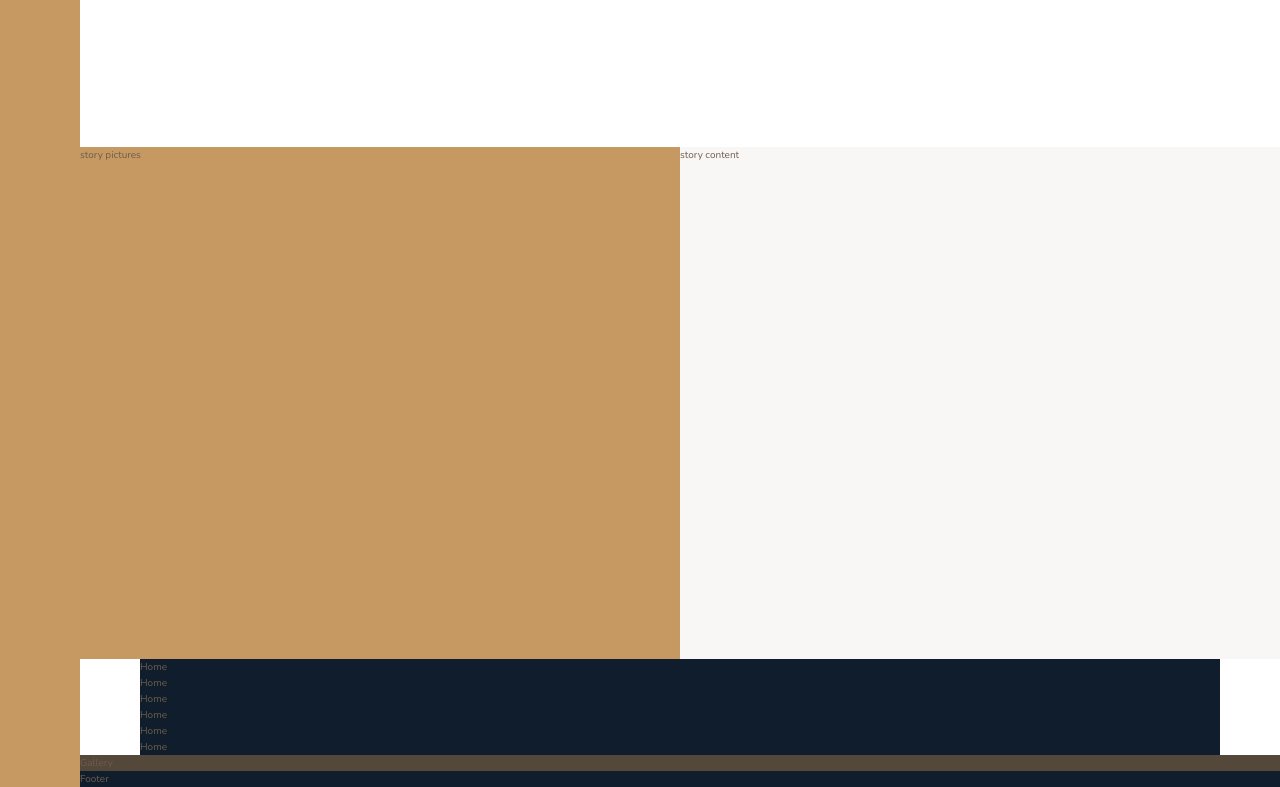
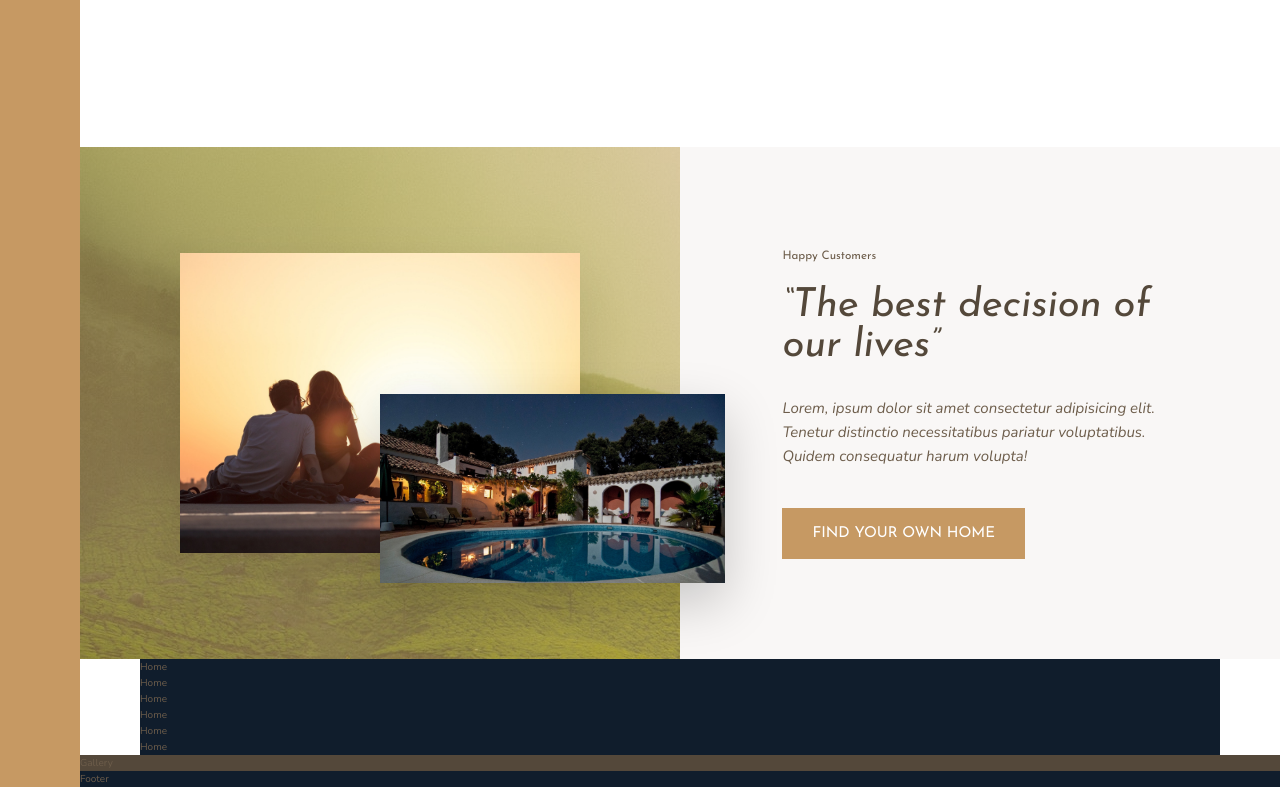
Before and after one commit to khonoridez/U-Sass, a website: page Nexter/index.html in a window 1280 px wide. Shown: the part 1161-1948 px from the top of the page. Drawn offline with nearby package versions, Linux system fonts and the light colour scheme.

Commit message:
Style for Story section

```diff
--- a/Nexter/index.html
+++ b/Nexter/index.html
@@ -75,11 +75,17 @@
         </section>
 
         <div class="story__pictures">
-            story pictures
+            <img src="img/story-1.jpeg" alt="Couple with new house" class="story__img--1">
+            <img src="img/story-2.jpeg" alt="New house" class="story__img--2">
         </div>
 
         <div class="story__content">
-            story content
+            <h3 class="heading-3 mb-sm">Happy Customers</h3>
+            <h2 class="heading-2 heading-2--dark mb-md">&ldquo;The best decision of our lives&rdquo;</h2>
+            <p class="story__text">
+                Lorem, ipsum dolor sit amet consectetur adipisicing elit. Tenetur distinctio necessitatibus pariatur voluptatibus. Quidem consequatur harum volupta!
+            </p>
+            <button class="btn">Find your own home</button>
         </div>
 
         <section class="homes">
--- a/Nexter/sass/_story.scss
+++ b/Nexter/sass/_story.scss
@@ -2,10 +2,54 @@
     &__pictures {
         background-color: $color-primary;
         grid-column: full-start / col-end 4;
+        background-image: linear-gradient(rgba($color-primary, .5), rgba($color-primary, .5)), url(../img/back.jpg);
+
+        display: grid;
+        grid-template-rows: repeat(6, 1fr);
+        grid-template-columns: repeat(6, 1fr);
+        align-items: center;
+    }
+
+    &__img--1 {
+        width: 100%;
+
+        // Image placed in grid 2 to 6 where grid is 6x6 (grid-template-rows, grid-template-columns)
+        grid-row: 2 / 6;
+        grid-column: 2 / 6;
+        box-shadow: 0 2rem 5rem rgba(#000, .1);
+    }
+
+    &__img--2 {
+        // To overlap second picture
+        width: 115%;
+        z-index: 20;
+
+        grid-row: 4 / 6;
+        grid-column: 4 / 7;
+        box-shadow: 0 2rem 5rem rgba(#000, .2);
     }
 
     &__content {
         background-color: $color-grey-light-1;
         grid-column: col-start 5 / full-end;
+
+        padding: 6rem 8vw;
+
+        /*
+        display: flex;
+        flex-direction: column;
+        justify-content: center;
+        align-items: flex-start;
+        */
+
+        display: grid;
+        align-content: center;
+        justify-items: start;
+    }
+
+    &__text {
+        font-size: 1.5rem;
+        font-style: italic;
+        margin-bottom: 4rem;
     }
 }
--- a/Nexter/sass/_typography.scss
+++ b/Nexter/sass/_typography.scss
@@ -10,6 +10,12 @@
 
 .heading-2 {
     @extend %heading;
+    font-size: 4rem;
+    font-style: italic;
+    line-height: 1;
+
+    &--light { color: $color-grey-light-1; }
+    &--dark { color: $color-grey-dark-1; }
 }
 
 .heading-3 {
@@ -23,3 +29,25 @@
     &--light { color: $color-grey-light-1; }
     &--dark { color: $color-grey-dark-1; }
 }
+
+.btn {
+    background-color: $color-primary;
+    color: #fff;
+    border: none;
+    border-radius: 0;
+    font-family: $font-display;
+    font-size: 1.5rem;
+    text-transform: uppercase;
+    padding: 1.8rem 3rem;
+    cursor: pointer;
+    transition: all .2s;
+
+    &:hover {
+        background-color: $color-primary-dark;
+    }
+}
+
+.mb-sm { margin-bottom: 2rem; }
+.mb-md { margin-bottom: 3rem; }
+.mb-lg { margin-bottom: 4rem; }
+.mb-hg { margin-bottom: 8rem; }
```
Also changed, not shown: Nexter/css/style.css.
